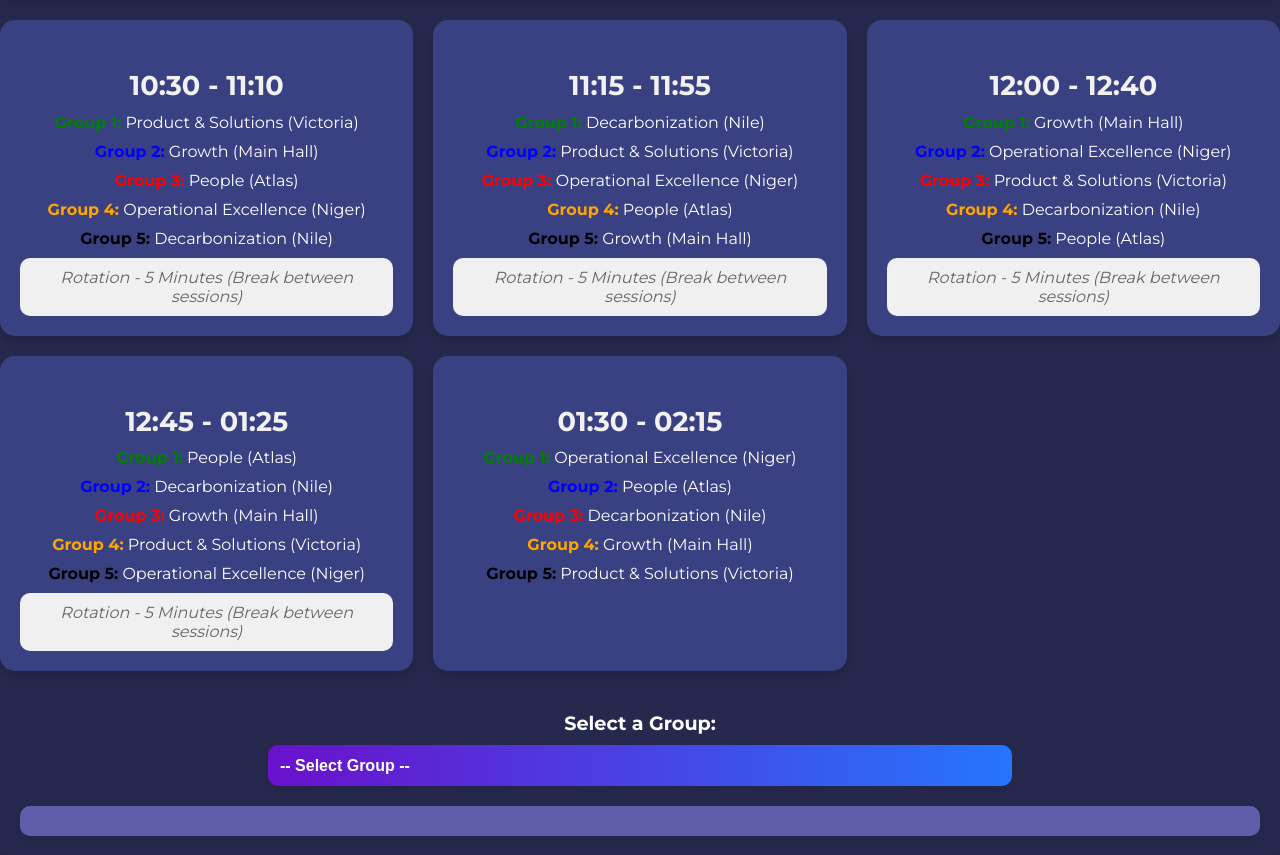
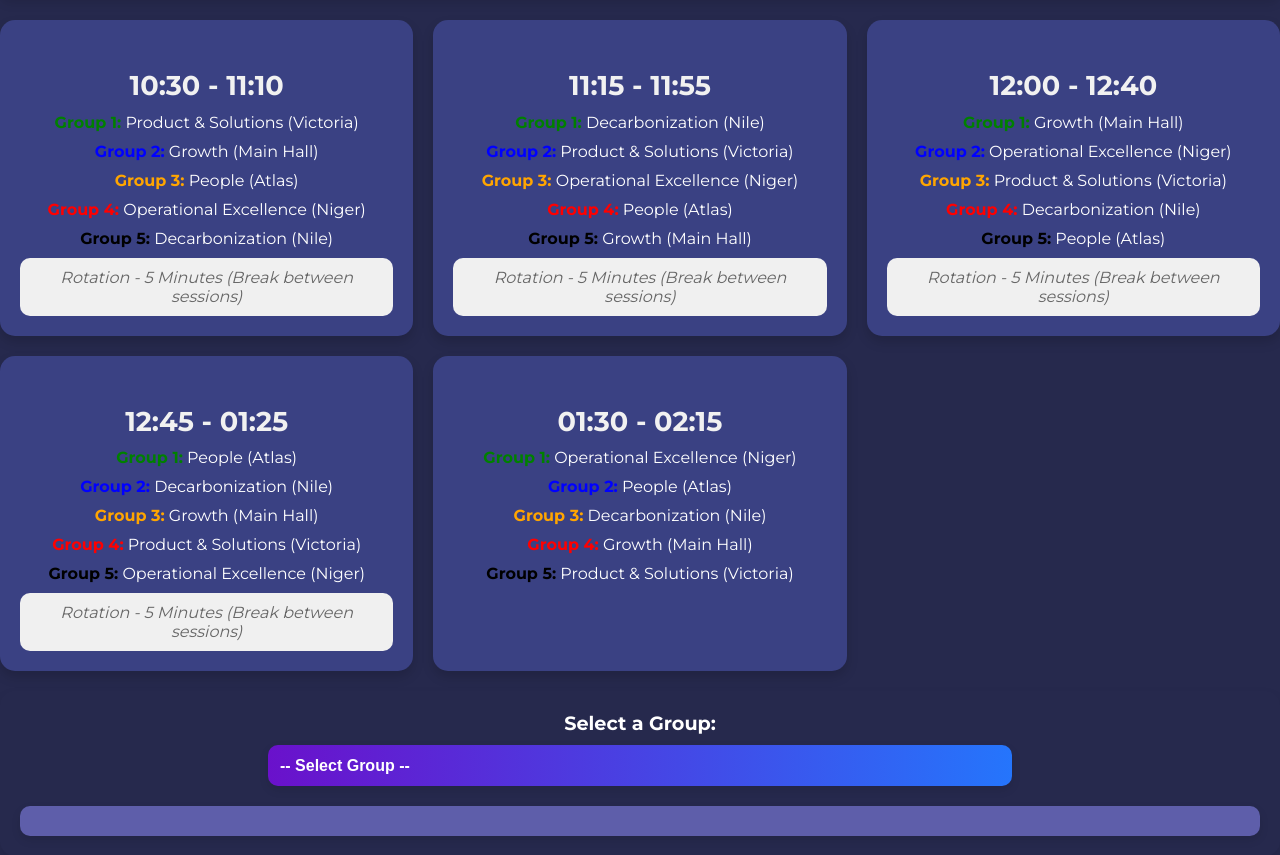
Before and after one commit to samson-emmanuel/conference-website-template, a Flask app: page /treasure_hunt in a window 1280 px wide. Shown: the part 278-1133 px from the top of the page. Run offline with Flask 3, Linux system fonts and the light colour scheme; parts of the project's set-up code (start-up, migrations or seed data) failed here and were passed over; some libraries are stand-ins or nearby versions.

Commit message:
mixed up color adjusted in the treasure hunt section

```diff
--- a/templates/treasure_hunt.html
+++ b/templates/treasure_hunt.html
@@ -12,8 +12,8 @@
             <ul class="rotation-details">
                 <li><strong><span style="color: green;">Group 1:</span></strong> Product & Solutions (Victoria)</li>
                 <li><strong><span style="color: blue;">Group 2:</span></strong> Growth (Main Hall)</li>
-                <li><strong><span style="color: red">Group 3:</span></strong> People (Atlas)</li>
-                <li><strong><span style="color: orange;">Group 4:</span></strong> Operational Excellence (Niger)</li>
+                <li><strong><span style="color: Orange">Group 3:</span></strong> People (Atlas)</li>
+                <li><strong><span style="color: red;">Group 4:</span></strong> Operational Excellence (Niger)</li>
                 <li><strong><span style="color: black;">Group 5:</span></strong> Decarbonization (Nile)</li>
             </ul>
             <div class="break-box">Rotation - 5 Minutes (Break between sessions)</div>
@@ -24,8 +24,8 @@
             <ul class="rotation-details">
                 <li><strong><span style="color: green;">Group 1:</span></strong> Decarbonization (Nile)</li>
                 <li><strong><span style="color: blue;">Group 2:</span></strong> Product & Solutions (Victoria)</li>
-                <li><strong><span style="color: red">Group 3:</span></strong> Operational Excellence (Niger)</li>
-                <li><strong><span style="color: orange;">Group 4:</span></strong> People (Atlas)</li>
+                <li><strong><span style="color: Orange">Group 3:</span></strong> Operational Excellence (Niger)</li>
+                <li><strong><span style="color: red;">Group 4:</span></strong> People (Atlas)</li>
                 <li><strong><span style="color: black;">Group 5:</span></strong> Growth (Main Hall)</li>
             </ul>
             <div class="break-box">Rotation - 5 Minutes (Break between sessions)</div>
@@ -36,8 +36,8 @@
             <ul class="rotation-details">
                 <li><strong><span style="color: green;">Group 1:</span></strong> Growth (Main Hall)</li>
                 <li><strong><span style="color: blue;">Group 2:</span></strong> Operational Excellence (Niger)</li>
-                <li><strong><span style="color: red">Group 3:</span></strong> Product & Solutions (Victoria)</li>
-                <li><strong><span style="color: orange;">Group 4:</span></strong> Decarbonization (Nile)</li>
+                <li><strong><span style="color: Orange">Group 3:</span></strong> Product & Solutions (Victoria)</li>
+                <li><strong><span style="color: red;">Group 4:</span></strong> Decarbonization (Nile)</li>
                 <li><strong><span style="color: black;">Group 5:</span></strong> People (Atlas)</li>
             </ul>
             <div class="break-box">Rotation - 5 Minutes (Break between sessions)</div>
@@ -48,8 +48,8 @@
             <ul class="rotation-details">
                 <li><strong><span style="color: green;">Group 1:</span></strong> People (Atlas)</li>
                 <li><strong><span style="color: blue;">Group 2:</span></strong> Decarbonization (Nile) </li>
-                <li><strong><span style="color: red">Group 3:</span></strong> Growth (Main Hall)</li>
-                <li><strong><span style="color: orange;">Group 4:</span></strong> Product & Solutions (Victoria)</li>
+                <li><strong><span style="color: Orange">Group 3:</span></strong> Growth (Main Hall)</li>
+                <li><strong><span style="color: red;">Group 4:</span></strong> Product & Solutions (Victoria)</li>
                 <li><strong><span style="color: black;">Group 5:</span></strong> Operational Excellence (Niger)</li>
             </ul>
             <div class="break-box">Rotation - 5 Minutes (Break between sessions)</div>
@@ -60,8 +60,8 @@
             <ul class="rotation-details">
                 <li><strong><span style="color: green;">Group 1:</span></strong> Operational Excellence (Niger)</li>
                 <li><strong><span style="color: blue;">Group 2:</span></strong> People (Atlas)</li>
-                <li><strong><span style="color: red">Group 3:</span></strong> Decarbonization (Nile)</li>
-                <li><strong><span style="color: orange;">Group 4:</span></strong> Growth (Main Hall)</li>
+                <li><strong><span style="color: Orange">Group 3:</span></strong> Decarbonization (Nile)</li>
+                <li><strong><span style="color: red;">Group 4:</span></strong> Growth (Main Hall)</li>
                 <li><strong><span style="color: black;">Group 5:</span></strong> Product & Solutions (Victoria)</li>
             </ul>
         </div>
@@ -256,8 +256,8 @@
         const colors = {
             "G1": "green",
             "G2": "blue",
-            "G3": "red",
-            "G4": "orange",
+            "G3": "Orange",
+            "G4": "red",
             "G5": "black"
         };
         return colors[group] || "black";
```
